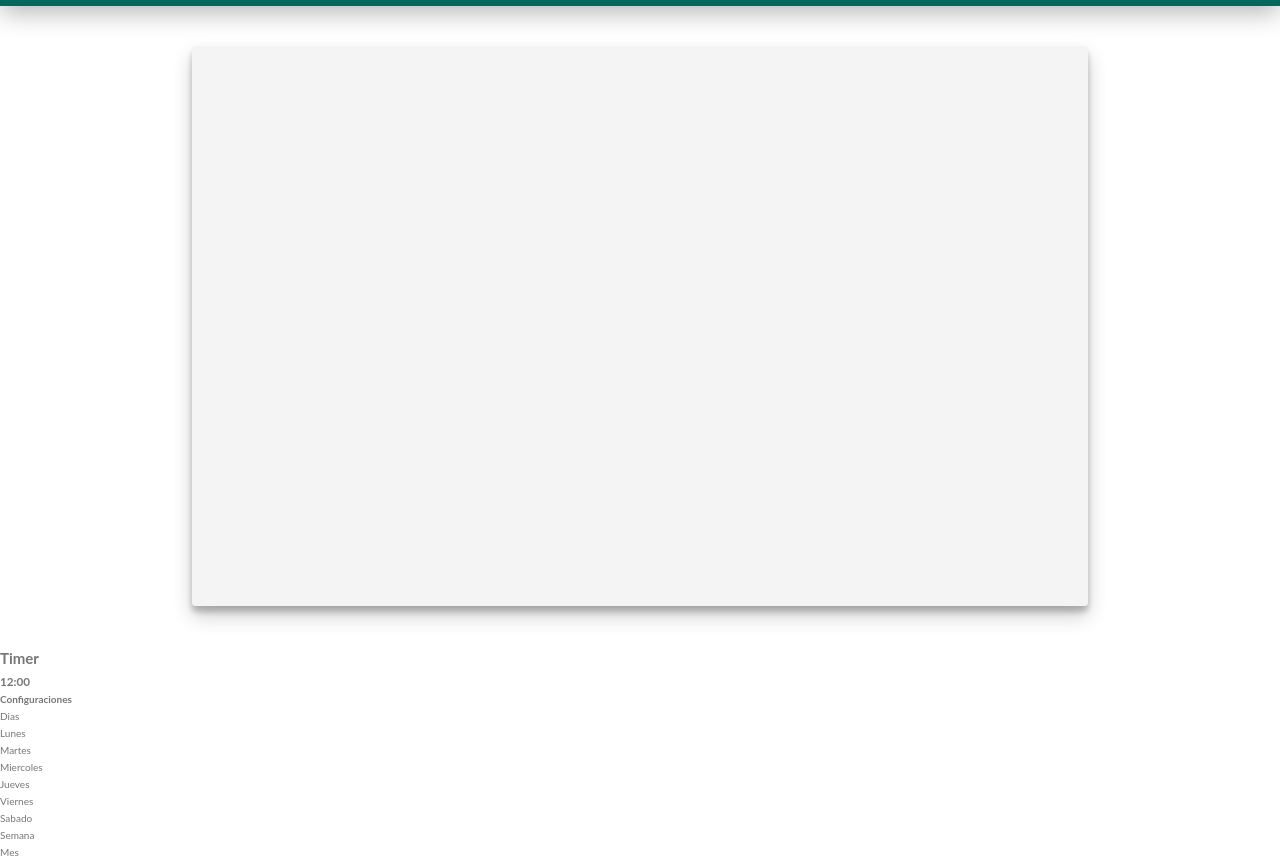
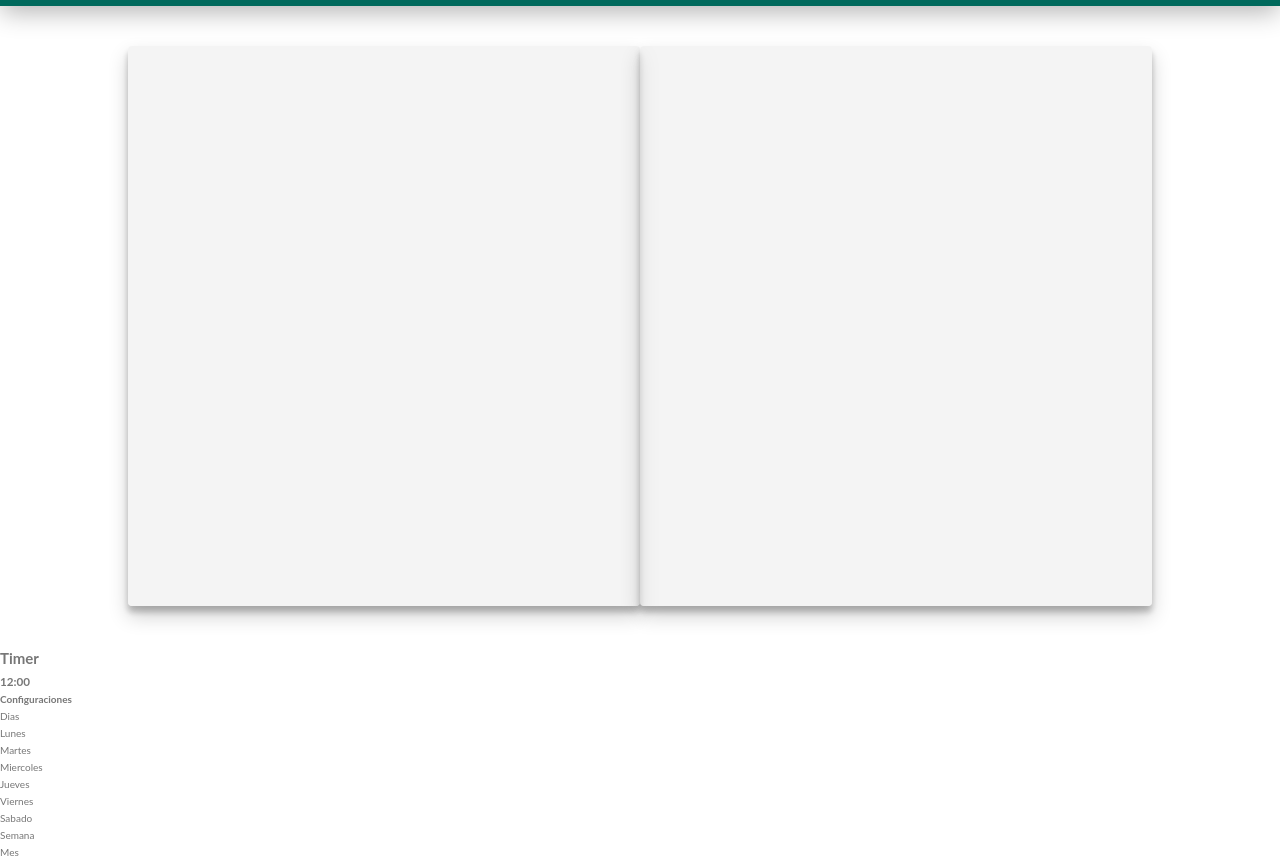
Before and after one commit to juancarlos240/proyecto-Bedu, a plain HTML site: page index.html in a window 1280 px wide. Shown: the part 74-935 px from the top of the page. Drawn offline with Linux system fonts and the light colour scheme.

Commit message:
modifed main  column

```diff
--- a/index.html
+++ b/index.html
@@ -30,8 +30,11 @@
     align-items:center;">
 
 
-        <div class="card-3" style="height: 70vh; width:70vw;z-index:3;  background-color: rgba(230, 230, 230, 0.452);border-radius: 4px">
+        <div class="card-3" style="height: 70vh; width:40vw;z-index:3;  background-color: rgba(230, 230, 230, 0.452);border-radius: 4px">
         </div>
+        <div class="card-3" style="height: 70vh; width:40vw;z-index:3;  background-color: rgba(230, 230, 230, 0.452);border-radius: 4px">
+        </div>
+
 
         <!-- <div style="height: 70vh; width:70vw;z-index:3; position: absolute;
             margin-top: 4rem;
```
